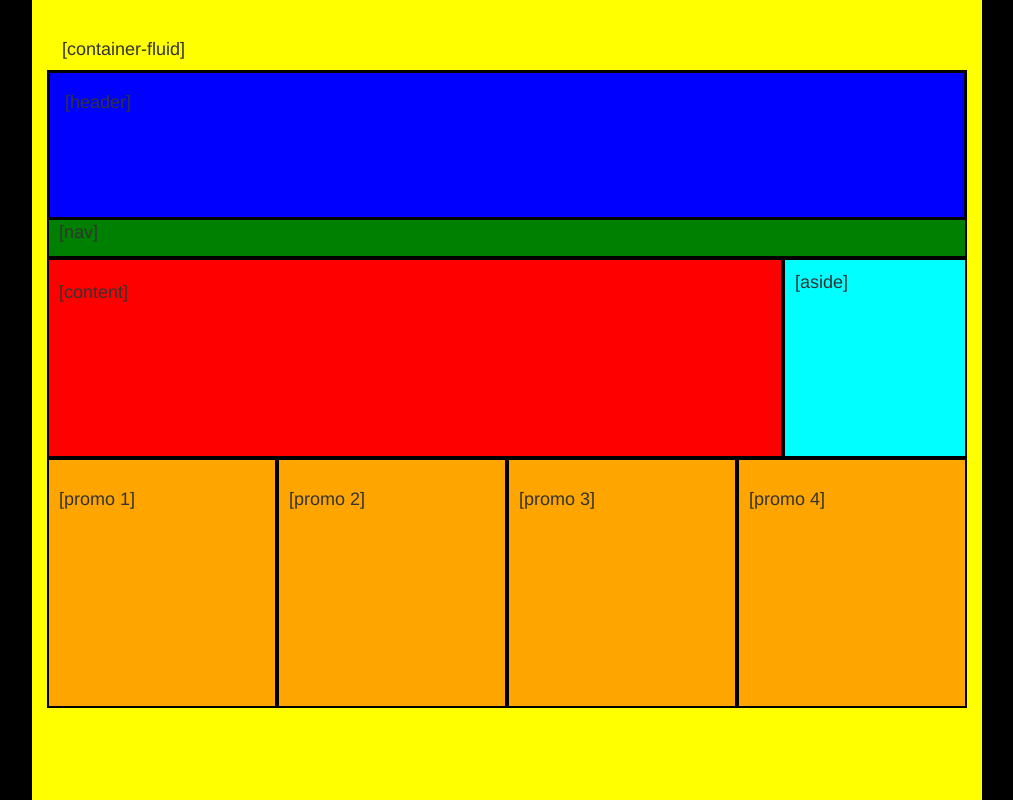
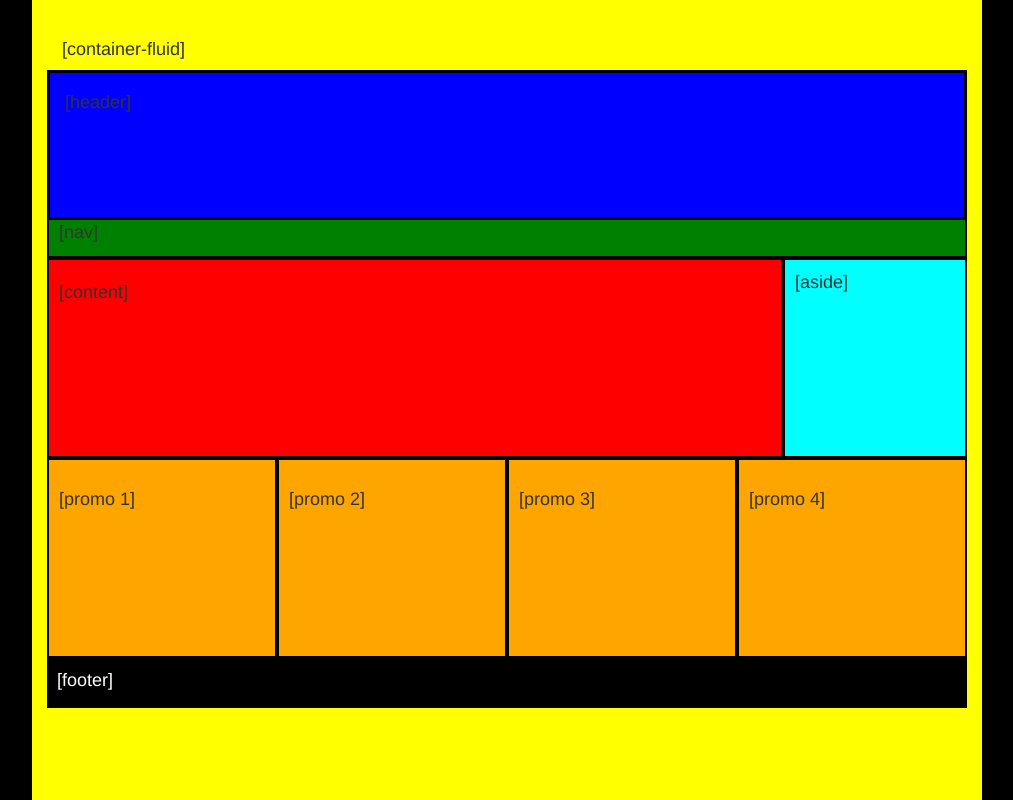
Before and after one commit to shoekage/day-2, a plain HTML site: page index.html in a window 1280 px wide. Shown: the whole page, without its empty margins (118-1131 px from the left). Drawn offline with Linux system fonts and the light colour scheme.

Commit message:
day 2 complete

```diff
--- a/css/styles.css
+++ b/css/styles.css
@@ -49,6 +49,13 @@ aside {
   position:relative;
   float: left;
   width: 25%;
-  height: 250px;
+  height: 200px;
   padding: 10px 10px;
 }
+footer {
+  color: #fff;
+  height: 50px;
+  padding: 10px 10px;
+  clear: both;
+  font-size: 18px;
+}
--- a/index.html
+++ b/index.html
@@ -32,6 +32,8 @@
             <div class="column" id="col-4">
               <h3>[promo 4]</h3>
             </div>
+            <!-- footer -->
+              <footer>[footer]</footer>
         </div>
       </div>
     </div>
```
